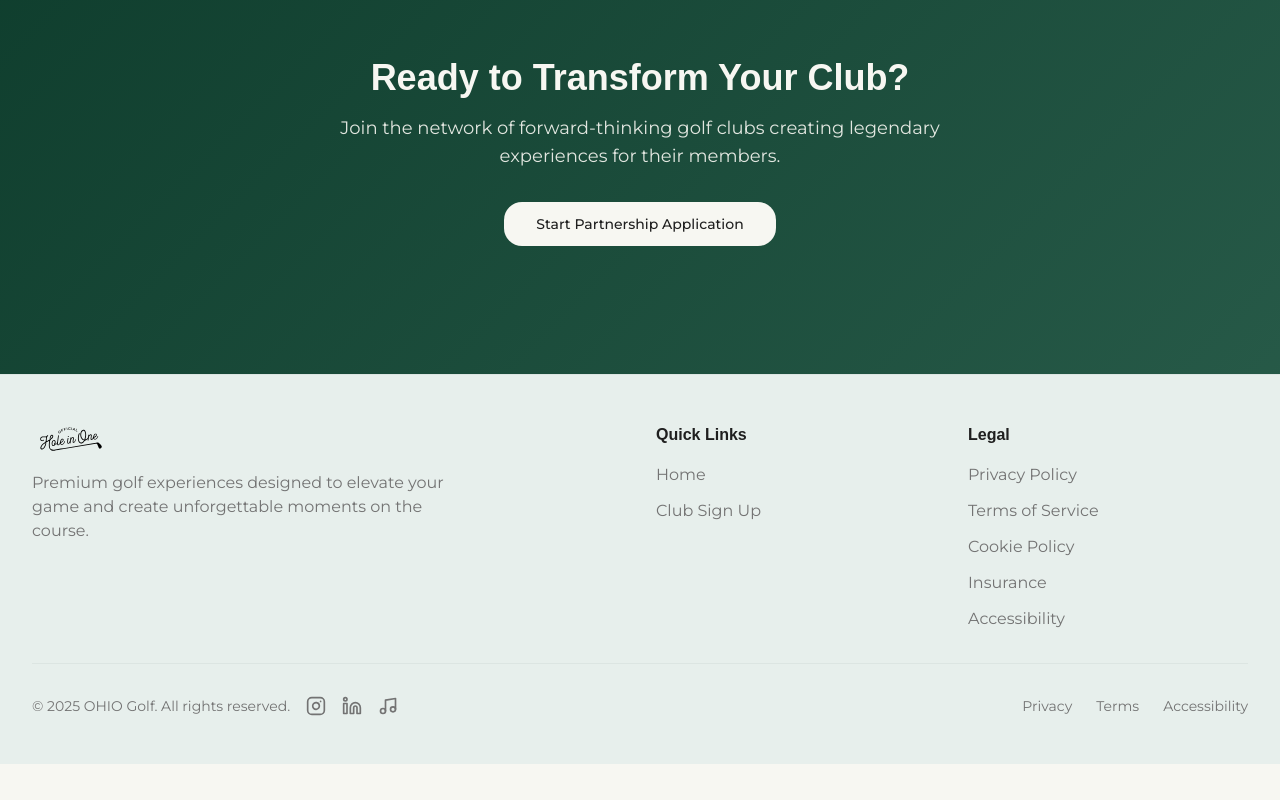
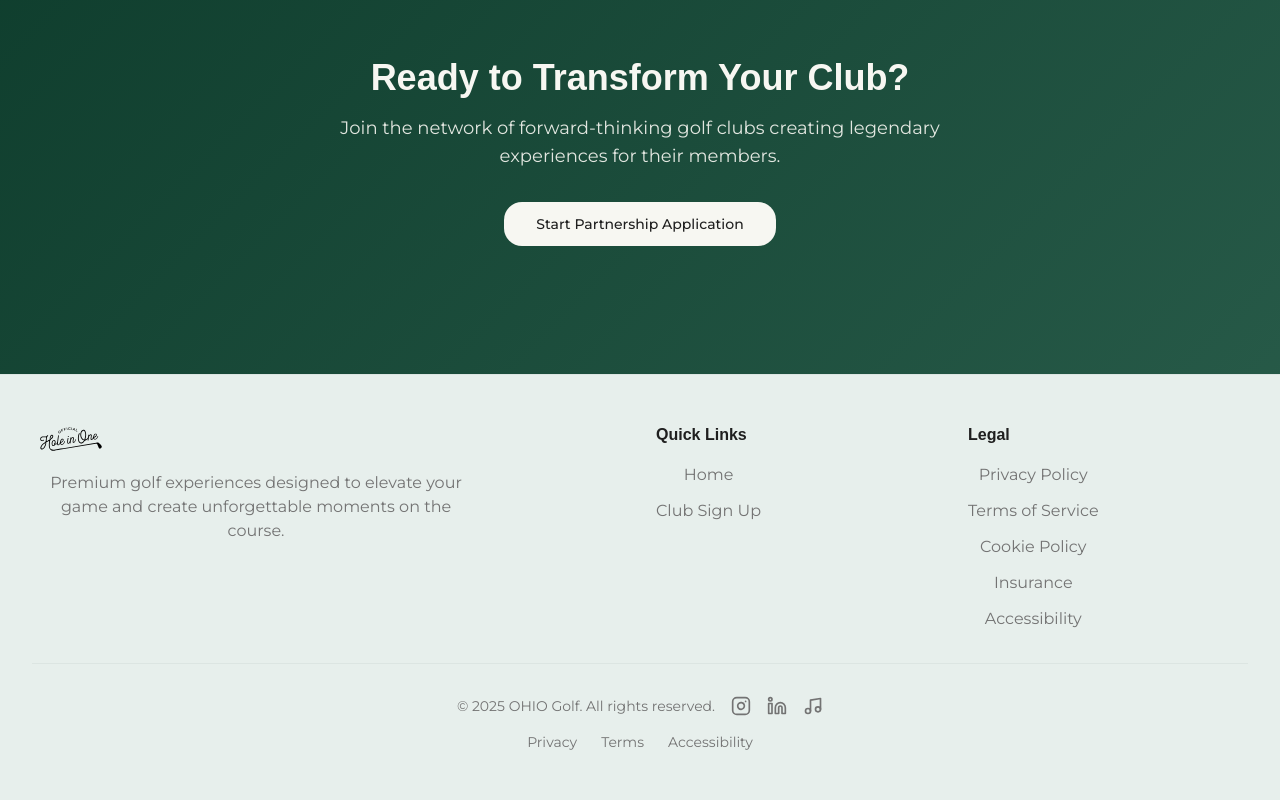
Before and after one commit to ABHTech7/holein1, a React (Vite) app: page / in a window 1280 px wide. Shown: the part 3604-4404 px from the top of the page. Before the commit the page ends 4368 px from the top, so only its background shows below. Built offline with nearby package versions, Linux system fonts and the light colour scheme; a web font is replaced by a local one.

Commit message:
Center footer content

```diff
--- a/src/components/layout/SiteFooter.tsx
+++ b/src/components/layout/SiteFooter.tsx
@@ -21,10 +21,10 @@ const SiteFooter = () => {
   return (
     <footer className="bg-muted border-t border-border">
       <Container size="xl">
-        <div className="py-12">
+        <div className="py-12 text-center">
           <div className="grid grid-cols-1 md:grid-cols-4 gap-8">
             {/* Brand Section */}
-            <div className="md:col-span-2">
+            <div className="md:col-span-2 flex flex-col items-center md:items-start">
               <Link to="/" className="flex items-center mb-4">
                 <img
                   src="/brand/ohio-logo-black.svg"
@@ -39,7 +39,7 @@ const SiteFooter = () => {
             </div>
 
             {/* Quick Links */}
-            <div>
+            <div className="flex flex-col items-center md:items-start">
               <h3 className="font-calder font-semibold text-foreground mb-4">Quick Links</h3>
               <ul className="space-y-3">
                 {quickLinks.map((link) => (
@@ -56,7 +56,7 @@ const SiteFooter = () => {
             </div>
 
             {/* Policies */}
-            <div>
+            <div className="flex flex-col items-center md:items-start">
               <h3 className="font-calder font-semibold text-foreground mb-4">Legal</h3>
               <ul className="space-y-3">
                 {policyLinks.map((link) => (
@@ -74,8 +74,8 @@ const SiteFooter = () => {
           </div>
 
           {/* Bottom Bar */}
-          <div className="mt-8 pt-8 border-t border-border flex flex-col md:flex-row justify-between items-center">
-            <div className="flex flex-col md:flex-row md:items-center gap-4">
+          <div className="mt-8 pt-8 border-t border-border flex flex-col items-center gap-4">
+            <div className="flex flex-col md:flex-row items-center gap-4">
               <p className="text-sm text-muted-foreground">
                 © {currentYear} OHIO Golf. All rights reserved.
               </p>
@@ -110,7 +110,7 @@ const SiteFooter = () => {
                 </a>
               </div>
             </div>
-            <div className="flex space-x-6 mt-4 md:mt-0">
+            <div className="flex space-x-6">
               <Link
                 to="/policies/privacy"
                 className="text-sm text-muted-foreground hover:text-primary transition-colors"
```
